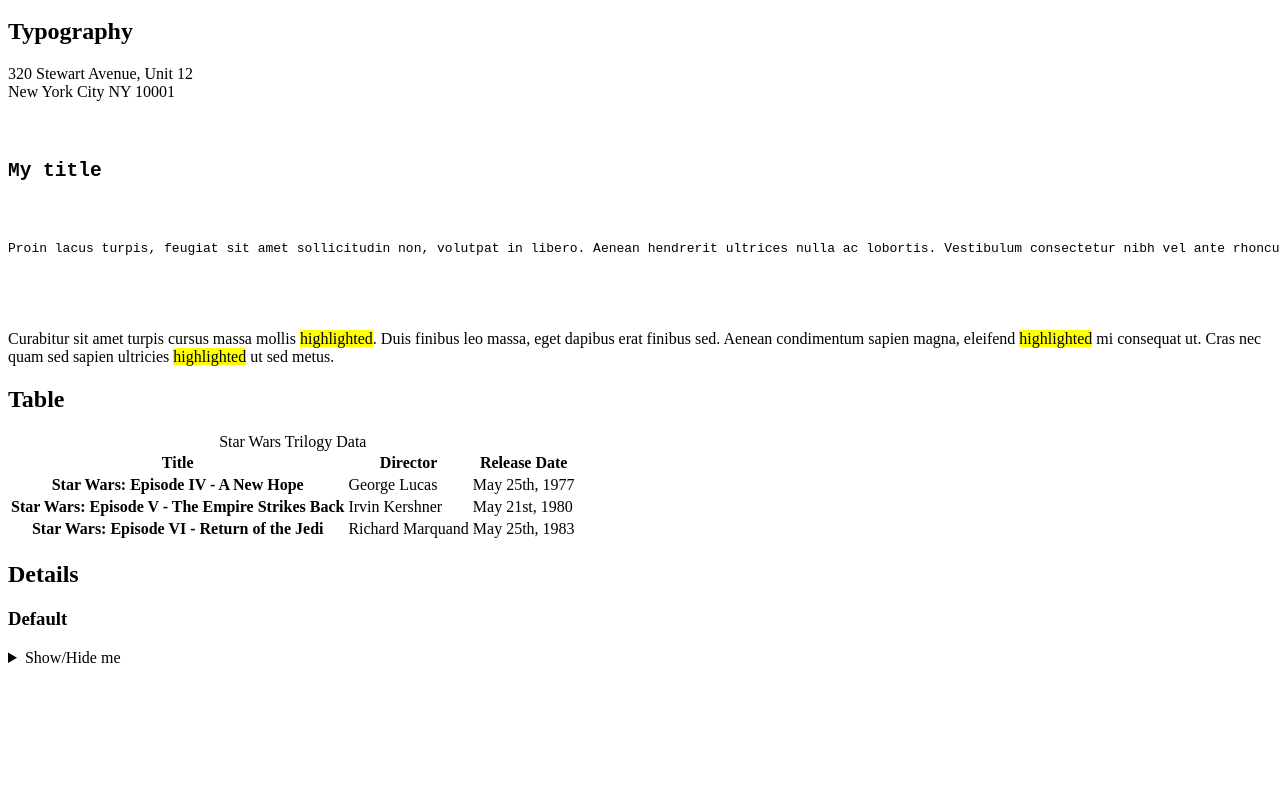
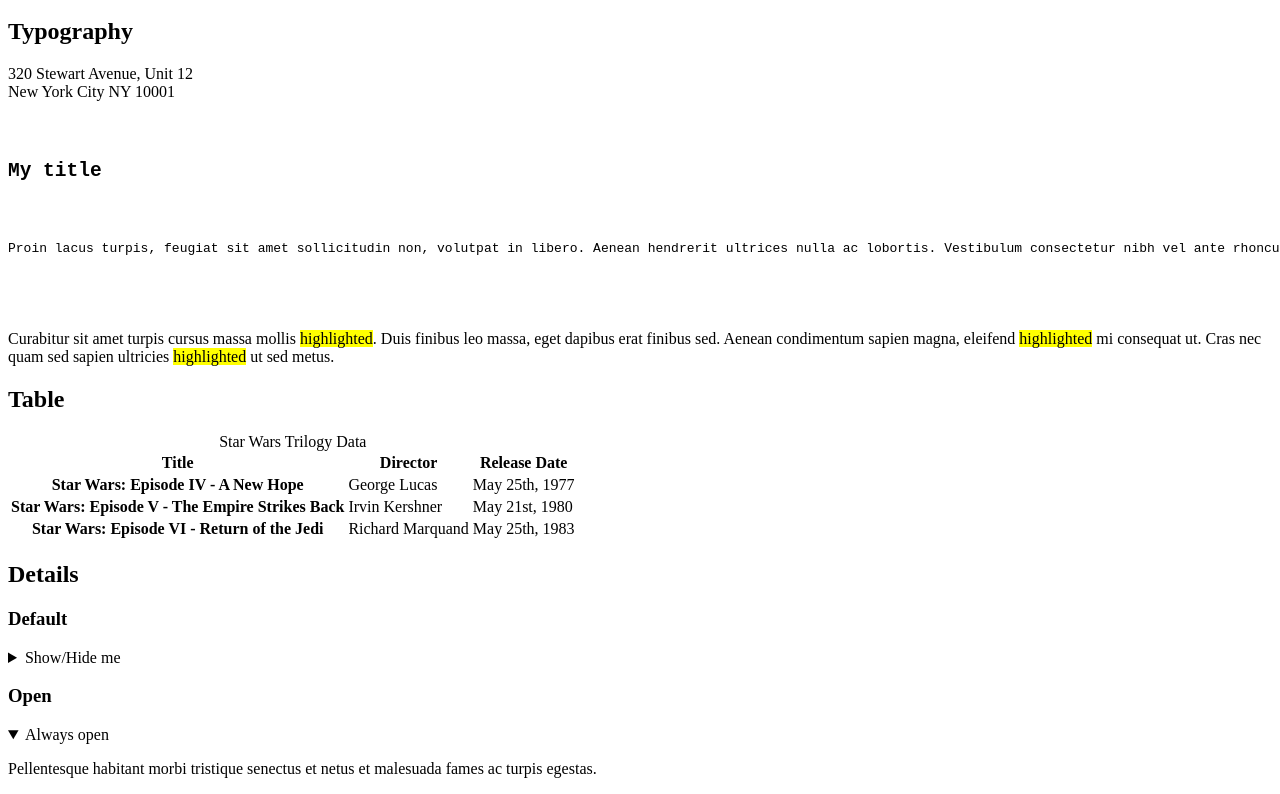
Before and after one commit to lukeschula/atlas-web_front_end, a plain HTML site: page html_advanced/34-styleguide.html in a window 1280 px wide. Shown: the part 1254-2048 px from the top of the page. Before the commit the page ends 1929 px from the top, so only its background shows below. Drawn offline with Linux system fonts and the light colour scheme.

Commit message:
added Open

```diff
--- a/html_advanced/34-styleguide.html
+++ b/html_advanced/34-styleguide.html
@@ -181,6 +181,13 @@
                         <p>Pellentesque habitant morbi tristique senectus et netus et malesuada fames ac turpis egestas.</p>
                     </details>
                 </div>
+                <div>
+                    <h3>Open</h3>
+                    <details open="open">
+                        <summary>Always open</summary>
+                        <p>Pellentesque habitant morbi tristique senectus et netus et malesuada fames ac turpis egestas.</p>
+                    </details>
+                </div>
             </section>
         </main>
         <footer></footer>
```
